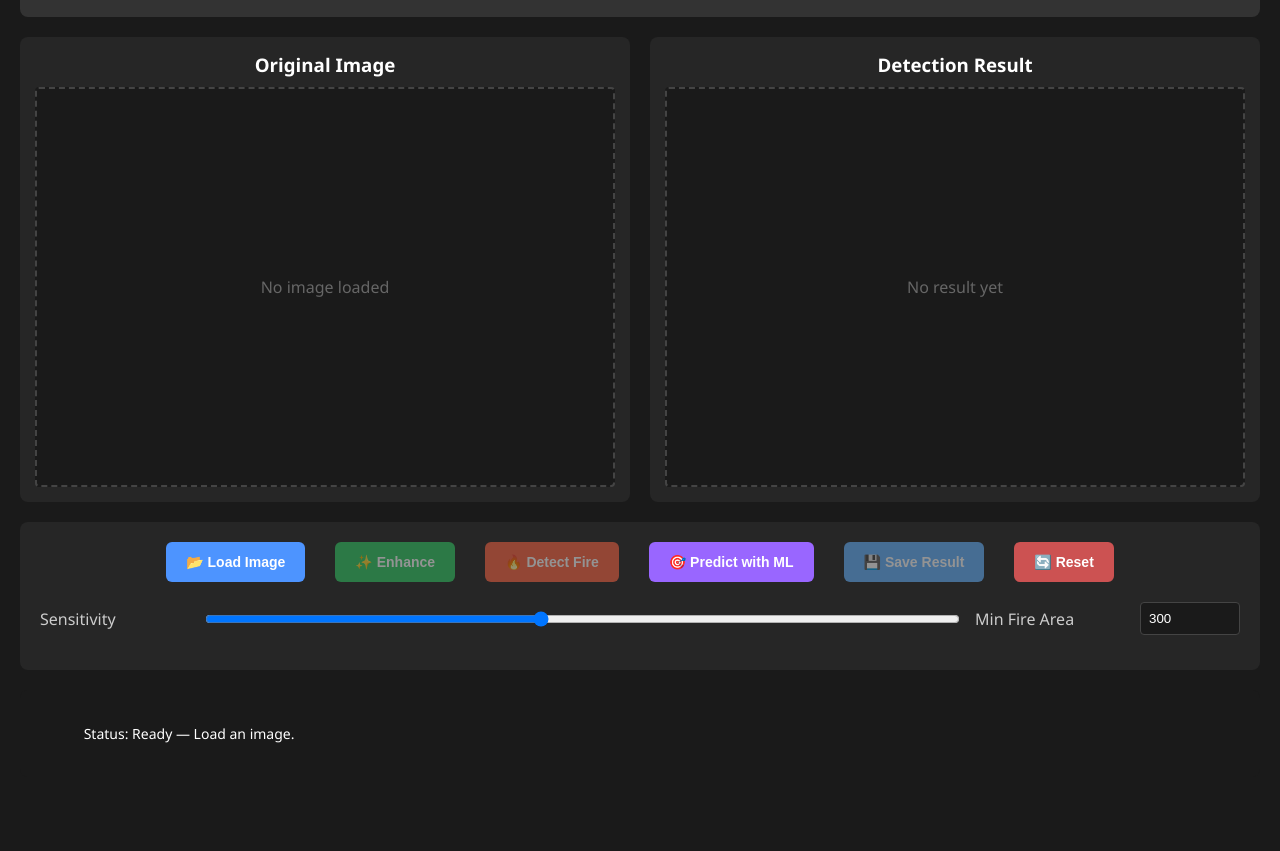
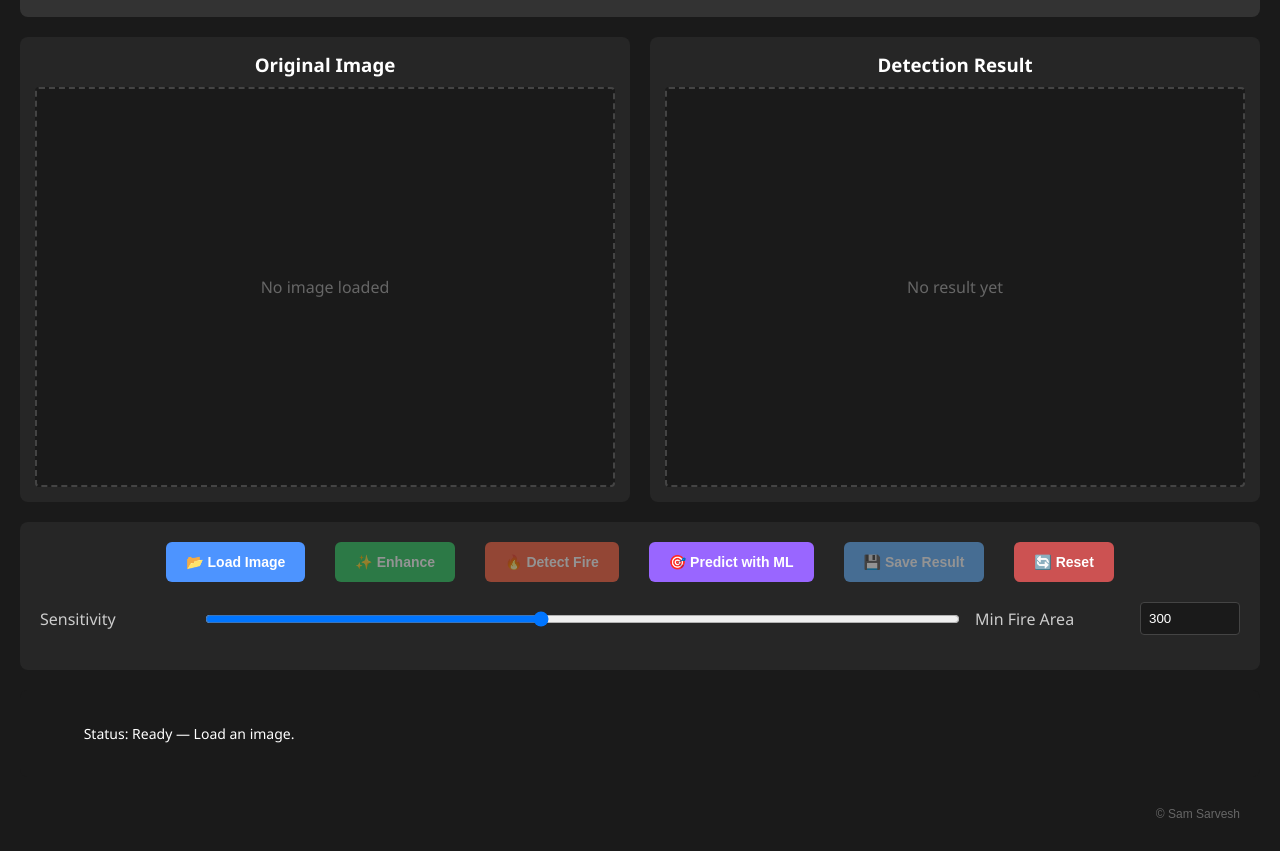
Before and after one commit to samsarvesh/Advanced-Forest-Fire-Detection-via-Image-Processing-and-ML-SVM-Random-Forest-in-MATLAB, a plain HTML site: page index.html in a window 1280 px wide. Shown: the part 76-927 px from the top of the page. Before the commit the page ends 873 px from the top, so only its background shows below. Drawn offline with Linux system fonts and the light colour scheme; no server answers.

Commit message:
Update index.html

```diff
--- a/index.html
+++ b/index.html
@@ -490,5 +490,8 @@
             document.getElementById('loader').style.display = show ? 'block' : 'none';
         }
     </script>
+    <div style="text-align: right; padding: 10px 20px; font-size: 12px; color: #666; font-family: sans-serif; margin-top: 20px;">
+    &copy; Sam Sarvesh
+    </div>
 </body>
 </html>
```
